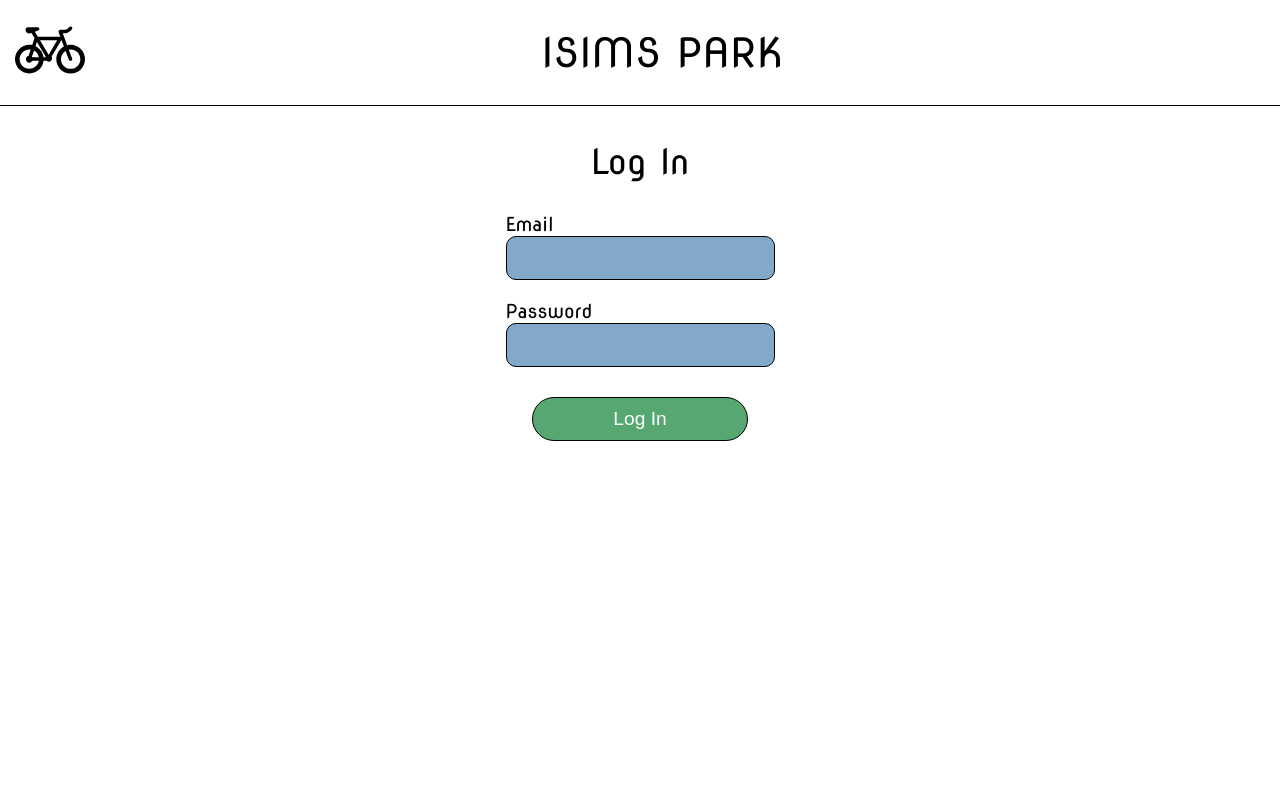
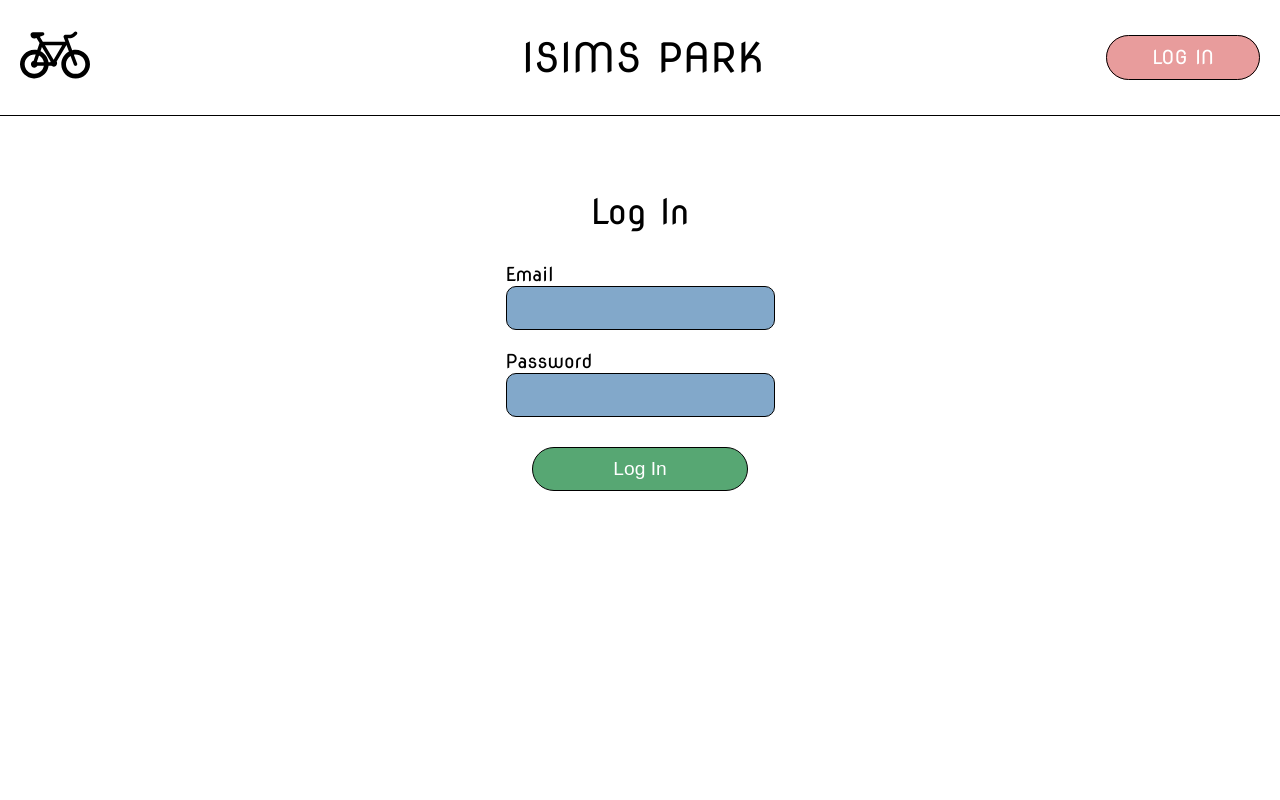
Before and after one commit to ADL1337/Projet-Interdisciplinaire-G2, a PHP site: page / in a window 1280 px wide. Run offline with PHP 8.4, Linux system fonts and the light colour scheme.

Commit message:
commit front-end avancement

```diff
--- a/main/res/css/style.css
+++ b/main/res/css/style.css
@@ -10,9 +10,8 @@ body {
     font-size: 1.2em;
 }
 
-.bg_admin {
-    background-image: url("/res/img/bg_admin.png");
-    background-size: cover;
+body:has(.bg_admin) {
+    background-image: linear-gradient( 109.6deg,  rgba(209,0,116,1) 11.2%, rgba(110,44,107,1) 91.1% );
 }
 
 .bg_user {
@@ -25,7 +24,7 @@ nav{
 }
 
 nav div.flex-space-between{
-    padding: 15px;
+    padding: 20px;
     display: flex;
     flex-direction: row;
     justify-content: space-between;
@@ -41,7 +40,7 @@ nav h1.nav-title{
     font-size: 2.1em;
     font-weight: normal;
     margin: 0;
-    margin-left: -25px;
+    margin-left: 90px;
 }
 
 nav div.nav-login{
@@ -49,11 +48,34 @@ nav div.nav-login{
     font-size: 1.2em;
 }
 
-div.form h2{
+nav div.right-side{
+    display: flex;
+    flex-direction: row;
+    align-items: center;
+}
+
+div.log-button a{
+    background-color: #E89C9C;
+    padding: 10px 45px;
+    border-radius: 70px;
+    border: 1px solid black;
+    color: #fff;
+    font-size: 1em;
+    font-family: "NovaRound-Regular";
+    font-weight: normal;
+    line-height: 3rem;
+    text-decoration: none;
+}
+
+div.log-button a:hover{
+    background-color: #D41515;
+}
+
+h2{
     font-size: 1.8em;
     font-weight: normal;
     text-align: center;
-    margin: 10px 0 20px 0;
+    margin: 50px 0 20px 0;
 }
 
 div.form-container{
@@ -98,3 +120,94 @@ div.submit-button input{
 div.submit-button input:hover{
     background-color: #417e57;
 }
+
+div.dashboard-container{
+    display: flex;
+    flex-direction: column;
+    align-items: center;
+    justify-content: center;
+    flex: 1 1 0px;
+}
+
+div.button{
+    display: flex;
+    justify-content: center;
+    flex-direction: column;
+    align-items: center;
+    margin-top: 20px;
+}
+
+div.button a{
+    width: 250px;
+    background-color: #D41515;
+    padding: 10px 45px;
+    border: 1px solid black;
+    color: #fff;
+    font-size: 1em;
+    font-family: "NovaRound-Regular";
+    font-weight: normal;
+    text-decoration: none;
+    text-align: center;
+    border-radius: 70px;
+}
+
+div.button a:hover{
+    background-color: #F0A7A7;
+}
+
+body{
+    height: 100vh;
+}
+
+
+div.form{
+    display: flex;
+    flex-direction: column;
+    align-items: center;
+    justify-content: center;
+}
+
+div.addbike-container{
+    display: flex;
+    flex-direction: column;
+    align-items: center;
+    justify-content: center;
+}
+
+div.form .addBike{
+    display: flex;
+    flex-direction: column;
+    width: 80%;
+    padding: 10px 45px;
+    font-size: 1em;
+    border: none;
+}
+
+div.mb-5{
+    display: flex;
+    flex-direction: column;
+    margin-bottom: 15px;
+}
+
+div.mb-5 input{
+    color: #fff;
+}
+
+div.mb-51{
+    display: flex;
+    flex-direction: column;
+    margin-bottom: 15px;
+}
+
+div.form1 div.mb-51 input{
+    padding: 10px;
+    font-size: 1em;
+    background-color: #D41515;
+    color: #fff;
+    border: 1px solid black;
+    border-radius: 10px;
+}
+
+div.form1 div.mb-51 input:hover{
+    background-color: #F0A7A7;
+}
--- a/main/src/views/templates/_nav.php
+++ b/main/src/views/templates/_nav.php
@@ -6,10 +6,16 @@
             <div class="nav-user_info">
             <?php if (isset($_SESSION["user_firstname"])): ?>
                 <div class="nav-firstname">Welcome <?= $_SESSION["user_firstname"] ?></div>
-                <div class="nav-logout"><a href="logout">LOG OUT</a>
-            <?php else: ?>
-                <div class="nav-login"><a href="login">LOG IN</a>
-            <?php endif; ?>
+                <div class="right-side">
+                    <div class="log-button">
+                        <a href="/logout">LOG OUT</a>
+                    </div>
+                <?php else: ?>
+                    <div class="log-button">
+                        <a href="/login">LOG IN</a>
+                    </div>
+                <?php endif; ?>
+                </div>
             </div>
         </div>
     </nav>
```
Also changed, not shown: main/src/views/admin.php (+17 -5 lines), main/src/views/bike_add_preview.php (+15 -4 lines), main/src/views/bike_management.php (+13 -4 lines).
